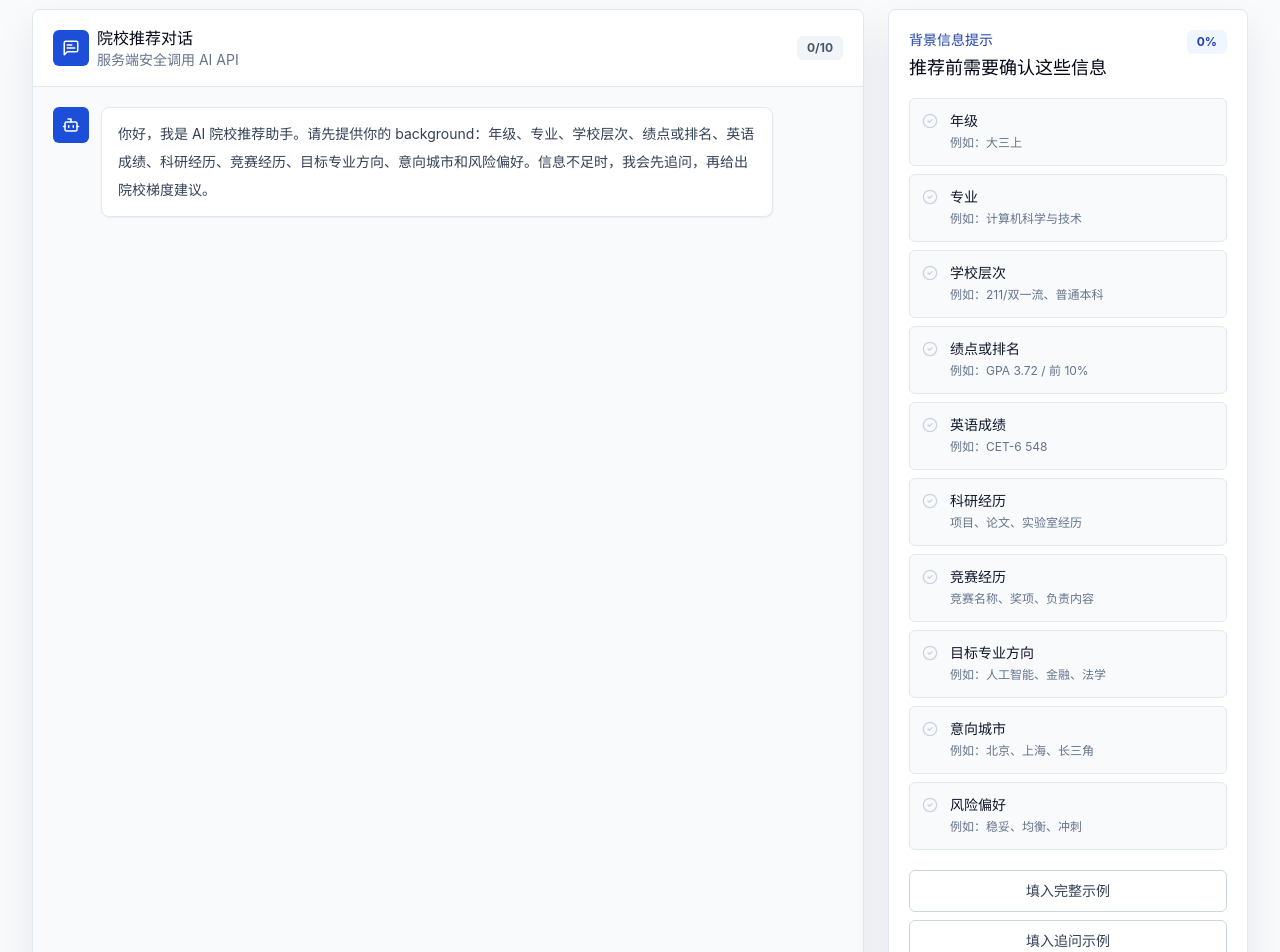
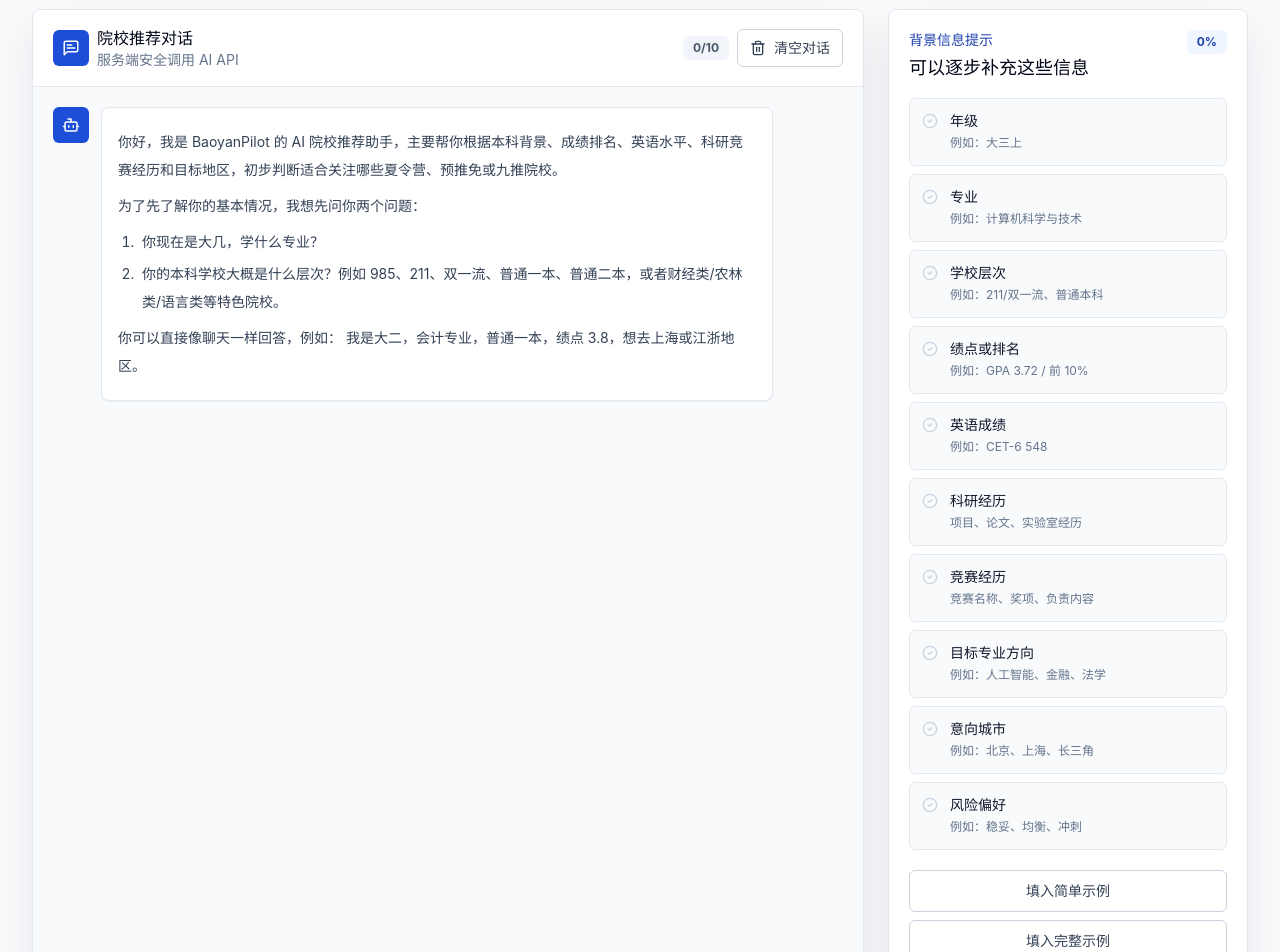
Before and after one commit to 1256872098-code/baoyan-pilot, a React (Vite) app: page /ai-recommend in a window 1280 px wide. Shown: the part 260-1212 px from the top of the page. Built offline with nearby package versions, Linux system fonts and the light colour scheme.

Commit message:
Improve AI recommendation onboarding flow

```diff
--- a/package.json
+++ b/package.json
@@ -12,7 +12,9 @@
     "lucide-react": "^0.468.0",
     "react": "^18.3.1",
     "react-dom": "^18.3.1",
-    "react-router-dom": "^6.28.0"
+    "react-markdown": "^10.1.0",
+    "react-router-dom": "^6.28.0",
+    "remark-gfm": "^4.0.1"
   },
   "devDependencies": {
     "@vitejs/plugin-react": "^4.3.4",
--- a/src/pages/AiRecommendChat.jsx
+++ b/src/pages/AiRecommendChat.jsx
@@ -1,4 +1,6 @@
 import React, { useEffect, useMemo, useRef, useState } from "react";
+import ReactMarkdown from "react-markdown";
+import remarkGfm from "remark-gfm";
 import {
   Bot,
   CheckCircle2,
@@ -7,6 +9,7 @@
   Send,
   ShieldAlert,
   Sparkles,
+  Trash2,
   UserRound,
 } from "lucide-react";
 import { Card, CardHeader } from "../components/Card.jsx";
@@ -15,20 +18,83 @@
   backgroundFields,
 } from "../utils/aiRecommend.js";
 
+const simpleSample = "我是大二，会计专业，普通一本，绩点 3.8，想去上海或江浙地区。";
+
 const completeSample =
-  "我是大三上，计算机科学与技术专业，学校层次是 211/双一流，GPA 3.72/4.0，专业排名前 12%，英语 CET-6 548。科研经历是参加省级大创项目，负责数据处理和模型评估，正在整理实验报告。竞赛经历有蓝桥杯省一、数学建模校赛一等奖。目标专业方向是人工智能，意向城市是北京、上海、杭州，风险偏好是均衡，愿意保留 2-3 所冲刺院校。";
+  "我是大二，会计专业，普通一本，GPA 3.85/4.00，专业排名前 8%，四级 600，六级 570，有一项大创和两项商赛经历，想申请经管类方向，优先上海、杭州、南京，风险偏好稳妥。";
 
-const partialSample = "我是大三，计算机专业，想申请人工智能方向，最好在北京或上海。";
+const STORAGE_KEY = "baoyanpilot_ai_chat_messages";
+
+const legacyWelcomeContent =
+  "你好，我是 AI 院校推荐助手。请先提供你的 background：年级、专业、学校层次、绩点或排名、英语成绩、科研经历、竞赛经历、目标专业方向、意向城市和风险偏好。信息不足时，我会先追问，再给出院校梯度建议。";
+
+const welcomeContent = `你好，我是 BaoyanPilot 的 AI 院校推荐助手，主要帮你根据本科背景、成绩排名、英语水平、科研竞赛经历和目标地区，初步判断适合关注哪些夏令营、预推免或九推院校。
+
+为了先了解你的基本情况，我想先问你两个问题：
+
+1. 你现在是大几，学什么专业？
+2. 你的本科学校大概是什么层次？例如 985、211、双一流、普通一本、普通二本，或者财经类/农林类/语言类等特色院校。
+
+你可以直接像聊天一样回答，例如：
+我是大二，会计专业，普通一本，绩点 3.8，想去上海或江浙地区。`;
 
 const initialMessages = [
   {
     id: "welcome",
     role: "assistant",
     kind: "text",
-    content:
-      "你好，我是 AI 院校推荐助手。请先提供你的 background：年级、专业、学校层次、绩点或排名、英语成绩、科研经历、竞赛经历、目标专业方向、意向城市和风险偏好。信息不足时，我会先追问，再给出院校梯度建议。",
+    content: welcomeContent,
   },
 ];
+
+function normalizeStoredMessages(value) {
+  if (!Array.isArray(value)) {
+    return [];
+  }
+
+  return value
+    .filter((message) => ["user", "assistant"].includes(message?.role) && typeof message?.content === "string")
+    .map((message, index) => ({
+      id: message.id || `stored-${index}`,
+      role: message.role,
+      kind: message.kind || "text",
+      content: message.content,
+    }));
+}
+
+function loadInitialMessages() {
+  if (typeof window === "undefined") {
+    return initialMessages;
+  }
+
+  try {
+    const stored = window.localStorage.getItem(STORAGE_KEY);
+    if (!stored) {
+      return initialMessages;
+    }
+
+    const parsed = normalizeStoredMessages(JSON.parse(stored));
+    if (parsed.length === 1 && parsed[0].id === "welcome" && parsed[0].content === legacyWelcomeContent) {
+      return initialMessages;
+    }
+
+    return parsed.length ? parsed : initialMessages;
+  } catch {
+    return initialMessages;
+  }
+}
+
+function saveMessages(messages) {
+  if (typeof window === "undefined") {
+    return;
+  }
+
+  try {
+    window.localStorage.setItem(STORAGE_KEY, JSON.stringify(messages));
+  } catch {
+    // Ignore localStorage write errors so chat can still work in restricted browsers.
+  }
+}
 
 function MessageAvatar({ role }) {
   const isAssistant = role === "assistant";
@@ -42,6 +108,59 @@
     >
       {isAssistant ? <Bot size={18} aria-hidden="true" /> : <UserRound size={18} aria-hidden="true" />}
     </span>
+  );
+}
+
+function MarkdownContent({ content }) {
+  return (
+    <ReactMarkdown
+      remarkPlugins={[remarkGfm]}
+      components={{
+        h1: ({ children }) => <h1 className="mb-3 mt-1 text-xl font-bold leading-8 text-slate-950">{children}</h1>,
+        h2: ({ children }) => <h2 className="mb-2 mt-4 text-lg font-bold leading-7 text-slate-950">{children}</h2>,
+        h3: ({ children }) => <h3 className="mb-2 mt-3 text-base font-bold leading-7 text-slate-950">{children}</h3>,
+        p: ({ children }) => <p className="my-2 leading-7 text-slate-700">{children}</p>,
+        strong: ({ children }) => <strong className="font-bold text-slate-950">{children}</strong>,
+        ul: ({ children }) => <ul className="my-2 list-disc space-y-1 pl-5 text-slate-700">{children}</ul>,
+        ol: ({ children }) => <ol className="my-2 list-decimal space-y-1 pl-5 text-slate-700">{children}</ol>,
+        li: ({ children }) => <li className="pl-1 leading-7">{children}</li>,
+        blockquote: ({ children }) => (
+          <blockquote className="my-3 border-l-4 border-blue-200 bg-blue-50 px-4 py-2 text-slate-700">
+            {children}
+          </blockquote>
+        ),
+        a: ({ children, href }) => (
+          <a
+            className="font-semibold text-brand-700 underline decoration-blue-200 underline-offset-4 hover:text-brand-600"
+            href={href}
+            target="_blank"
+            rel="noreferrer"
+          >
+            {children}
+          </a>
+        ),
+        code: ({ children }) => (
+          <code className="rounded-md bg-slate-100 px-1.5 py-0.5 text-[0.9em] font-semibold text-slate-800">
+            {children}
+          </code>
+        ),
+        pre: ({ children }) => (
+          <pre className="my-3 overflow-x-auto rounded-lg border border-slate-200 bg-slate-50 p-3 text-sm leading-6 text-slate-800">
+            {children}
+          </pre>
+        ),
+        table: ({ children }) => (
+          <div className="my-3 overflow-x-auto rounded-lg border border-slate-200">
+            <table className="w-full border-collapse bg-white text-left text-sm">{children}</table>
+          </div>
+        ),
+        th: ({ children }) => <th className="border-b border-slate-200 bg-blue-50 px-3 py-2 font-bold text-slate-900">{children}</th>,
+        td: ({ children }) => <td className="border-b border-slate-100 px-3 py-2 align-top text-slate-700">{children}</td>,
+        hr: () => <hr className="my-4 border-slate-200" />,
+      }}
+    >
+      {content}
+    </ReactMarkdown>
   );
 }
 
@@ -59,7 +178,11 @@
             : "bg-brand-600 text-white",
         ].join(" ")}
       >
-        <p className="whitespace-pre-wrap">{message.content}</p>
+        {isAssistant ? (
+          <MarkdownContent content={message.content} />
+        ) : (
+          <p className="whitespace-pre-wrap">{message.content}</p>
+        )}
         {message.missingFields?.length > 0 && (
           <div className="mt-3 flex flex-wrap gap-2">
             {message.missingFields.map((field) => (
@@ -108,7 +231,7 @@
   return data.reply;
 }
 
-function BackgroundPromptCard({ coverage, onUseCompleteSample, onUsePartialSample }) {
+function BackgroundPromptCard({ coverage, onUseCompleteSample, onUseSimpleSample }) {
   const detectedKeys = new Set(coverage.detected.map((field) => field.key));
 
   return (
@@ -116,7 +239,7 @@
       <div className="mb-4 flex items-start justify-between gap-4">
         <div>
           <p className="text-sm font-semibold text-brand-700">背景信息提示</p>
-          <h2 className="mt-1 text-lg font-bold text-slate-950">推荐前需要确认这些信息</h2>
+          <h2 className="mt-1 text-lg font-bold text-slate-950">可以逐步补充这些信息</h2>
         </div>
         <span className="rounded-md bg-blue-50 px-2.5 py-1 text-xs font-bold text-brand-700">
           {coverage.percent}%
@@ -142,11 +265,11 @@
       </div>
 
       <div className="mt-5 grid gap-2">
+        <button type="button" className="btn-secondary w-full" onClick={onUseSimpleSample}>
+          填入简单示例
+        </button>
         <button type="button" className="btn-secondary w-full" onClick={onUseCompleteSample}>
           填入完整示例
-        </button>
-        <button type="button" className="btn-secondary w-full" onClick={onUsePartialSample}>
-          填入追问示例
         </button>
       </div>
     </Card>
@@ -154,11 +277,12 @@
 }
 
 export default function AiRecommendChat() {
-  const [messages, setMessages] = useState(initialMessages);
+  const [messages, setMessages] = useState(loadInitialMessages);
   const [input, setInput] = useState("");
   const [isThinking, setIsThinking] = useState(false);
   const [error, setError] = useState("");
   const chatEndRef = useRef(null);
+  const skipNextSaveRef = useRef(false);
 
   const userText = useMemo(
     () => messages.filter((message) => message.role === "user").map((message) => message.content).join("\n"),
@@ -168,8 +292,28 @@
   const coverage = useMemo(() => analyzeRecommendBackground(`${userText}\n${input}`), [input, userText]);
 
   useEffect(() => {
+    if (skipNextSaveRef.current) {
+      skipNextSaveRef.current = false;
+      return;
+    }
+
+    saveMessages(messages);
+  }, [messages]);
+
+  useEffect(() => {
     chatEndRef.current?.scrollIntoView({ behavior: "smooth", block: "end" });
   }, [messages, isThinking]);
+
+  const handleClearMessages = () => {
+    if (typeof window !== "undefined") {
+      window.localStorage.removeItem(STORAGE_KEY);
+    }
+
+    skipNextSaveRef.current = true;
+    setMessages(initialMessages);
+    setInput("");
+    setError("");
+  };
 
   const handleSend = async () => {
     const content = input.trim();
@@ -240,7 +384,7 @@
 
         <div className="mt-8 grid gap-6 xl:grid-cols-[minmax(0,1fr)_360px]">
           <Card className="flex min-h-[680px] flex-col overflow-hidden">
-            <div className="flex items-center justify-between gap-4 border-b border-slate-200 px-5 py-4">
+            <div className="flex flex-col gap-3 border-b border-slate-200 px-5 py-4 sm:flex-row sm:items-center sm:justify-between">
               <div className="flex items-center gap-2">
                 <span className="flex h-9 w-9 items-center justify-center rounded-md bg-brand-600 text-white">
                   <MessageSquareText size={18} aria-hidden="true" />
@@ -250,9 +394,15 @@
                   <p className="text-sm text-slate-500">服务端安全调用 AI API</p>
                 </div>
               </div>
-              <span className="hidden rounded-md bg-slate-100 px-2.5 py-1 text-xs font-bold text-slate-600 sm:inline-flex">
-                {coverage.detected.length}/{backgroundFields.length}
-              </span>
+              <div className="flex items-center gap-2">
+                <span className="rounded-md bg-slate-100 px-2.5 py-1 text-xs font-bold text-slate-600">
+                  {coverage.detected.length}/{backgroundFields.length}
+                </span>
+                <button type="button" className="btn-secondary px-3 py-2" onClick={handleClearMessages}>
+                  <Trash2 size={16} aria-hidden="true" />
+                  清空对话
+                </button>
+              </div>
             </div>
 
             <div className="flex-1 space-y-5 overflow-y-auto bg-slate-50 px-4 py-5 sm:px-5">
@@ -285,7 +435,7 @@
                     value={input}
                     onChange={(event) => setInput(event.target.value)}
                     onKeyDown={handleKeyDown}
-                    placeholder="例如：我是大三上，计算机专业，211，排名前 12%，六级 548..."
+                    placeholder="例如：我是大二，会计专业，普通一本，绩点 3.8，想去上海或江浙地区。"
                   />
                 </label>
                 <button
@@ -305,7 +455,7 @@
             <BackgroundPromptCard
               coverage={coverage}
               onUseCompleteSample={() => setInput(completeSample)}
-              onUsePartialSample={() => setInput(partialSample)}
+              onUseSimpleSample={() => setInput(simpleSample)}
             />
 
             <Card className="border-amber-200 bg-amber-50 p-5">
```
Also changed, not shown: api/recommend.js (+25 -11 lines), 1 other file (tests, documents, lock files or other folders).
